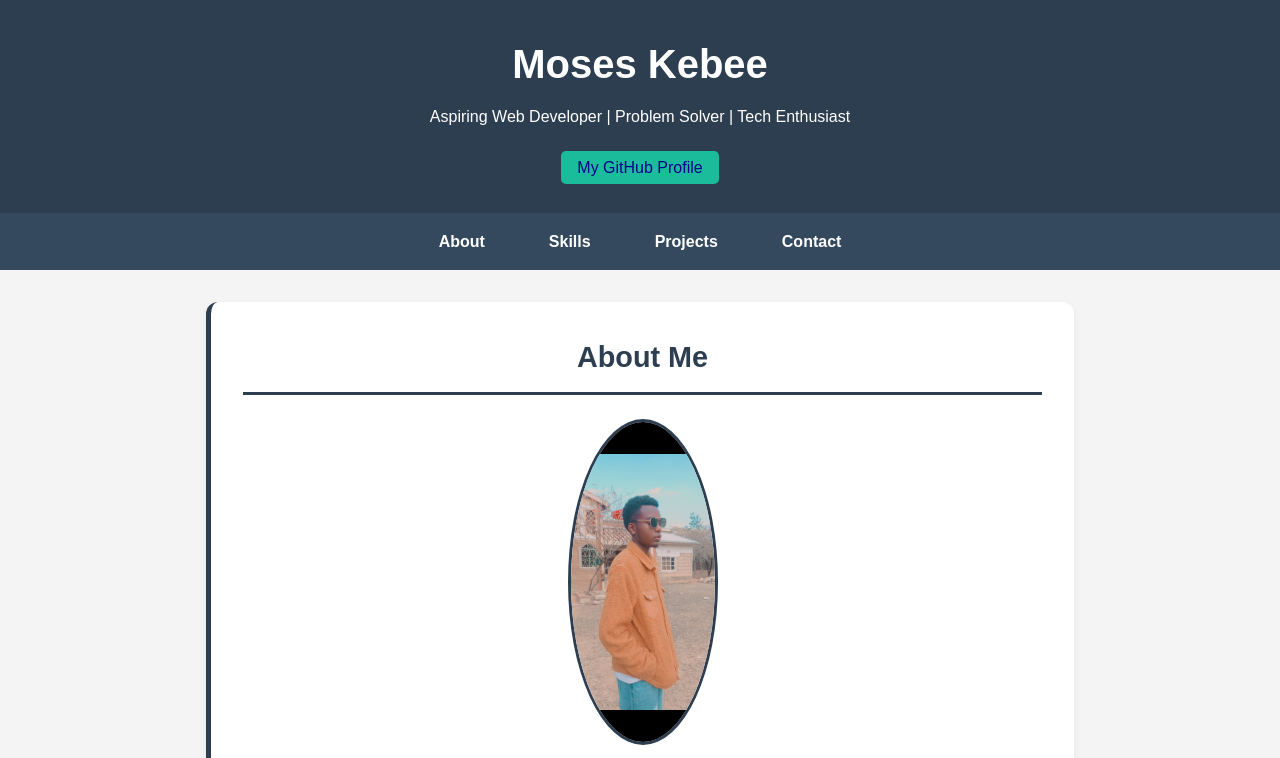
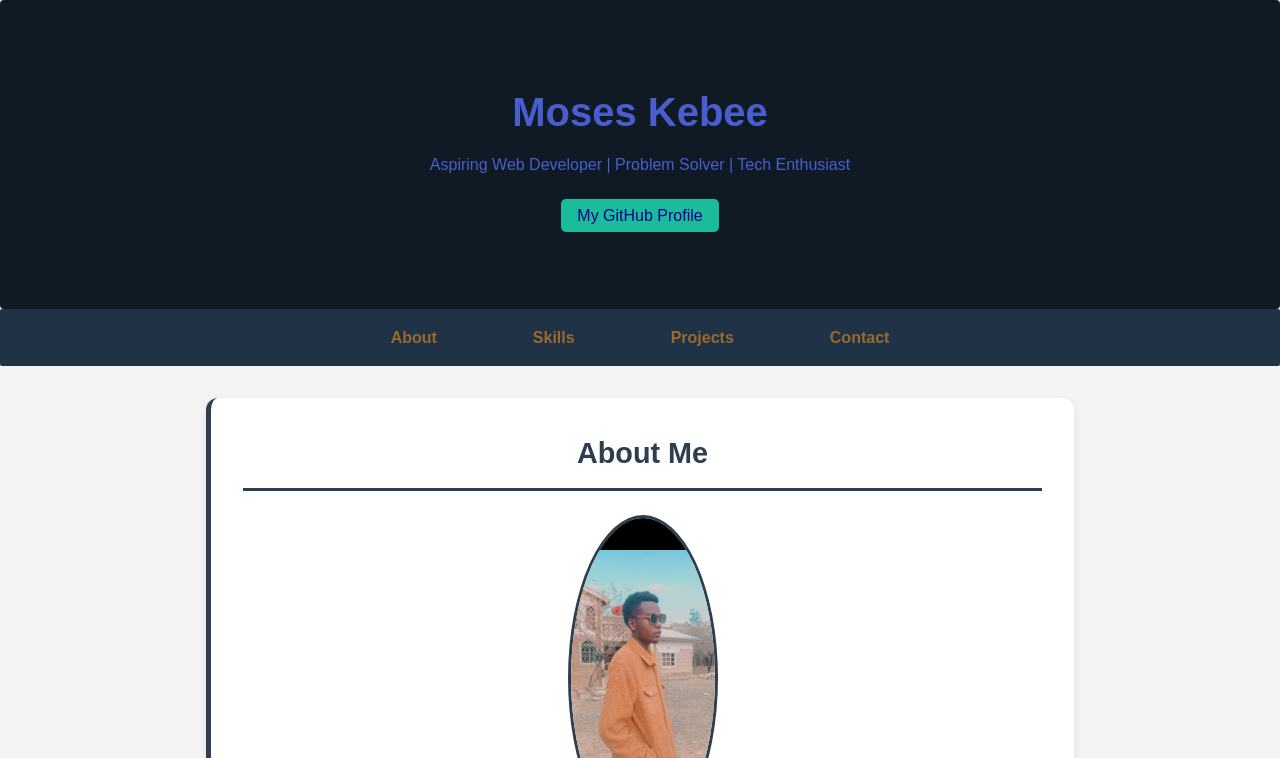
Before and after one commit to moses-kebee/My-Personal-Website, a plain HTML site: page index.html in a window 1280 px wide. Shown: the top 758 px of the page. Drawn offline with Linux system fonts and the light colour scheme.

Commit message:
recustomize the header and nav

```diff
--- a/index.html
+++ b/index.html
@@ -28,7 +28,6 @@
             <p>Hi! I'm Moses, a passionate web developer based in Nairobi, Kenya. I love building clean and responsive websites that solve real-world problems. I'm currently learning HTML, CSS, and JavaScript, and I'm excited to start my journey in tech.</p>
             <p>When I'm not coding, I enjoy exploring new technologies.</p>
         </section>
-        <section class="section" id="skills">
             <h2>My Skills</h2>
             <ul>
                 <li>HTML</li>
--- a/style.css
+++ b/style.css
@@ -10,29 +10,31 @@ body {
     background-color: #f4f4f4;
 }
 header {
-    background-color: #2c3e50;
-    color: white;
+    background-color: #0f1a25;
+    color: rgb(73, 93, 207);
     text-align: center;
-    padding: 2rem;
+    padding: 5rem;
+    border-radius: 4px;
 }
 header h1 {
     font-size: 2.5rem;
     margin-bottom: 0.5rem;
 }
 nav {
-    background-color: #34495e;
+    background-color: #1f3246;
     padding: 1rem;
     position: sticky;
     top: 0;
+    border-radius: 2px;
 }
 nav ul {
     list-style: none;
     display: flex;
     justify-content: center;
-    gap: 2rem;
+    gap: 4rem;
 }
 nav ul li a {
-    color: white;
+    color: rgb(153, 106, 44);
     text-decoration: none;
     font-weight: bold;
     padding: 0.5rem 1rem;
@@ -49,10 +51,10 @@ main {
 }
 section {
     background-color: rgb(148, 145, 145);
-    margin-bottom: 2rem;
+    margin-bottom: 2.5rem;
     padding: 2rem;
     border-radius: 12px;
-    box-shadow: 0 4px 10px rgba(0,0,0,0.05);
+    box-shadow: 0 2px 8px rgba(0,0,0,0.08);
     transition: transform 0.2s, box-shadow;
 }
 section:hover {
```
